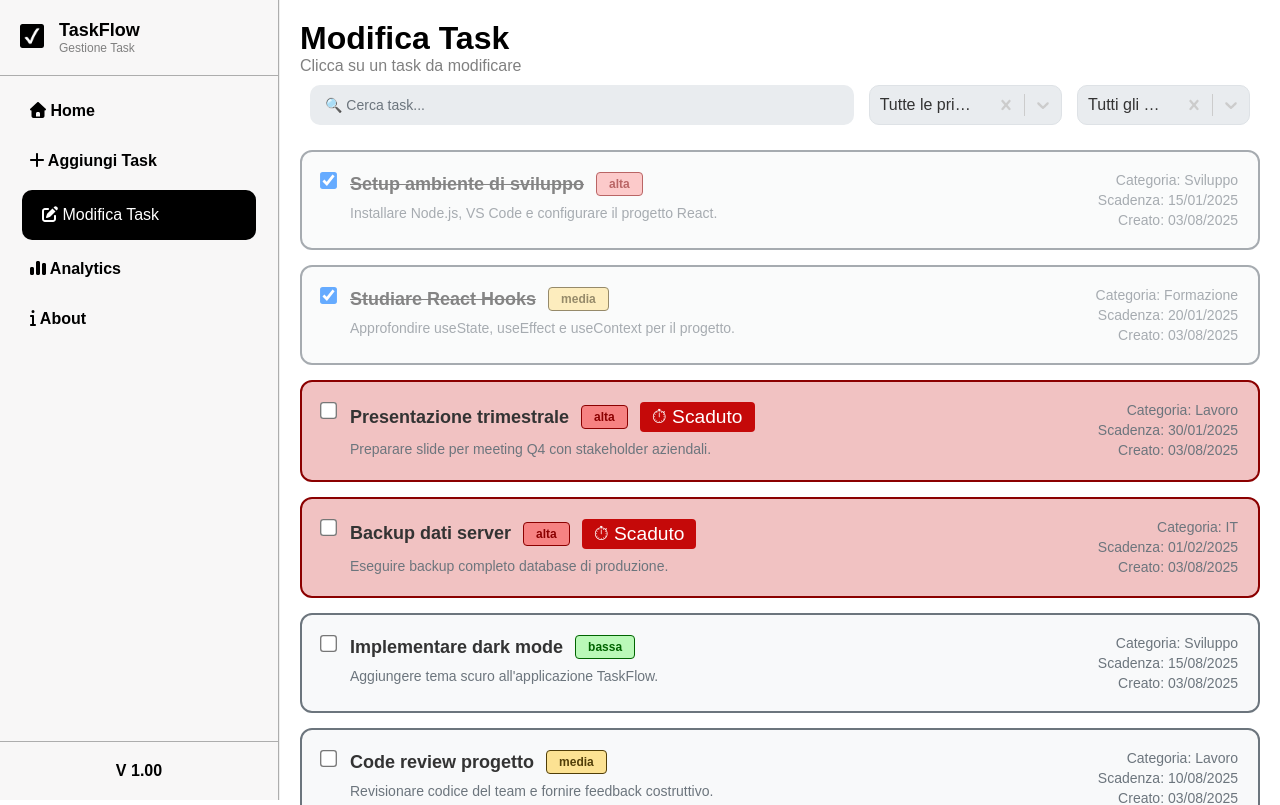
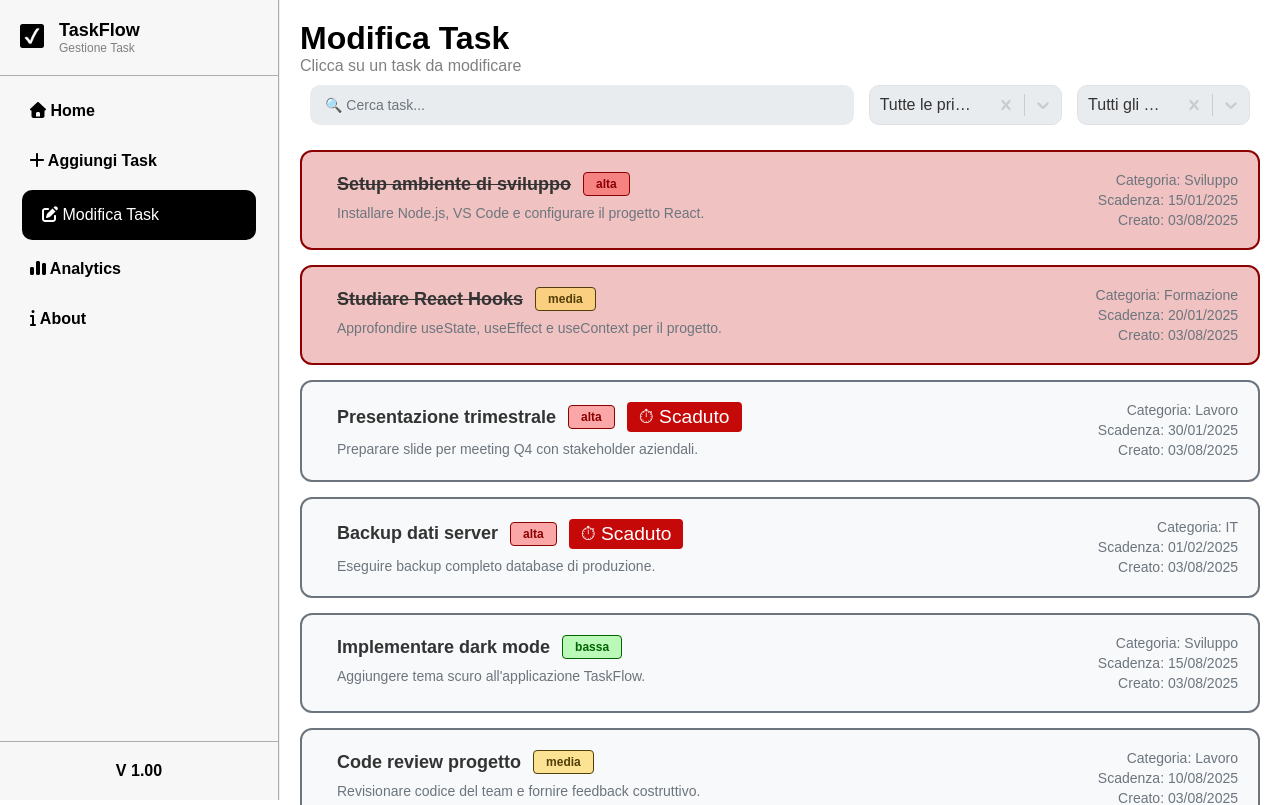
Before and after one commit to Figetto7/TaskFlow, a React (Vite) app: page /ModifyTask in a window 1280 px wide. Shown: the top 805 px of the page. Built offline with nearby package versions, Linux system fonts and the light colour scheme.

Commit message:
Modal Working

```diff
--- a/src/Home&LandPage/Task/Task.jsx
+++ b/src/Home&LandPage/Task/Task.jsx
@@ -1,15 +1,23 @@
 import styles from "./Task.module.css";
 import { useTaskContext } from "../../Context/TaskContext";
 import { getCurrentDate, getPriorityColor, getExpiredText, getTaskStyle, formatDate } from "../../../utils";
+import ModifyTaskModal from "../../Modify&Tasks/ModifyTask/ModifyTaskModal/ModifyTaskModal";
+import React, { useState } from "react";
 
 export default function Task({taskId, use}) {
-
+  const [showModal, setShowModal] = useState(false);
+  const handleClick = () => {
+    if (use === "modify") {
+      setShowModal(true);
+    }
+  };
   const {tasks, toggleTaskCompletion} = useTaskContext();
   const task = tasks.find(t => t.id === taskId)
   return (
-    <div className={getTaskStyle(task.deadline, task.isCompleted)} key={task.id}>
+    <div className={getTaskStyle(task.deadline, task.isCompleted, use)} key={task.id} onClick={handleClick}>
+      {showModal && <ModifyTaskModal task={task} onClose={() => setShowModal(false)} onSave={() => {}} />}
       <div className={styles.checkboxContainer}>
-        <input type="checkbox" className={styles.checkbox} onClick={()=>{use === "modify" ? null : toggleTaskCompletion(task.id)}} defaultChecked={task.isCompleted} />
+        {use === "home" && <input type="checkbox" className={styles.checkbox} onClick={()=>{ toggleTaskCompletion(task.id)}} defaultChecked={task.isCompleted} />}
       </div>
 
       <div className={styles.mainContent}>
--- a/src/Home&LandPage/Task/Task.module.css
+++ b/src/Home&LandPage/Task/Task.module.css
@@ -7,7 +7,7 @@
   padding: 20px;
   display: flex;
   align-items: flex-start;
-  gap: 15px;
+  gap: 10px;
   transition: all 0.2s ease;
 }
 
@@ -139,6 +139,36 @@
   transition: all 0.2s ease;
   opacity: 0.6;
 }
+.modifyTaskContainer{
+  background-color: #f8f9fa;
+  border: 2px solid #6c757d;
+  border-radius: 12px;
+  margin: 15px 0;
+  padding: 20px;
+  display: flex;
+  align-items: flex-start;
+  gap: 15px;
+  transition: all 0.2s ease;
+  cursor: pointer;
+}
+
+.modifyTaskContainer:hover, .modifyCompletedTask:hover {
+  box-shadow: 0 4px 8px rgba(0, 0, 0, 0.1);
+  transform: scale(1.02);
+}
+
+.modifyCompletedTask{
+  background-color: rgb(241, 194, 194);
+  border: 2px solid darkred;
+  border-radius: 12px;
+  margin: 15px 0;
+  padding: 20px;
+  display: flex;
+  align-items: flex-start;
+  gap: 15px;
+  transition: all 0.2s ease;
+  cursor:pointer;
+}
 
 .completedTaskTitle{
   margin: 0;
--- /dev/null
+++ b/src/Modify&Tasks/ModifyTask/ModifyTaskModal/ModifyTaskModal.jsx
@@ -0,0 +1,9 @@
+import style from "./ModifyTaskModal.module.css";
+
+export default function ModifyTaskModal({ task, onClose, onSave }) {
+  return (
+    <div className={style.Modal}>
+      <h1>WORKING MODAL</h1>
+    </div>
+  )
+}
--- /dev/null
+++ b/src/Modify&Tasks/ModifyTask/ModifyTaskModal/ModifyTaskModal.module.css
@@ -0,0 +1,3 @@
+.Modal{
+  color:red;
+}
--- a/src/Modify&Tasks/ModifyTask/ModifyTasks.jsx
+++ b/src/Modify&Tasks/ModifyTask/ModifyTasks.jsx
@@ -24,9 +24,10 @@ export default function ModifyTasks() {
       setStatusFilter={setStatusFilter}
       searchFilter={searchFilter}
       setSearchFilter={setSearchFilter}
+      use="modify"
       />
       <div className={styles.modifyTasksList}>
-        {filteredTasks.map(task => (<Task key={task.id} taskId={task.id} use="home" />))}
+        {filteredTasks.map(task => (<Task key={task.id} taskId={task.id} use="modify" />))}
       </div>
     </div>
   )
--- a/utils.js
+++ b/utils.js
@@ -33,7 +33,14 @@ function getExpiredText (deadline, currentDate) {
   }
   return false;
 }
-function getTaskStyle (deadline, isCompleted) {
+function getTaskStyle (deadline, isCompleted, use) {
+  if(use === "modify") {
+    if(isCompleted){
+      return styles.modifyCompletedTask;
+    } else {
+      return styles.modifyTaskContainer;
+    }
+  }
   if(isCompleted){
     return styles.completedTask;
   }
```
